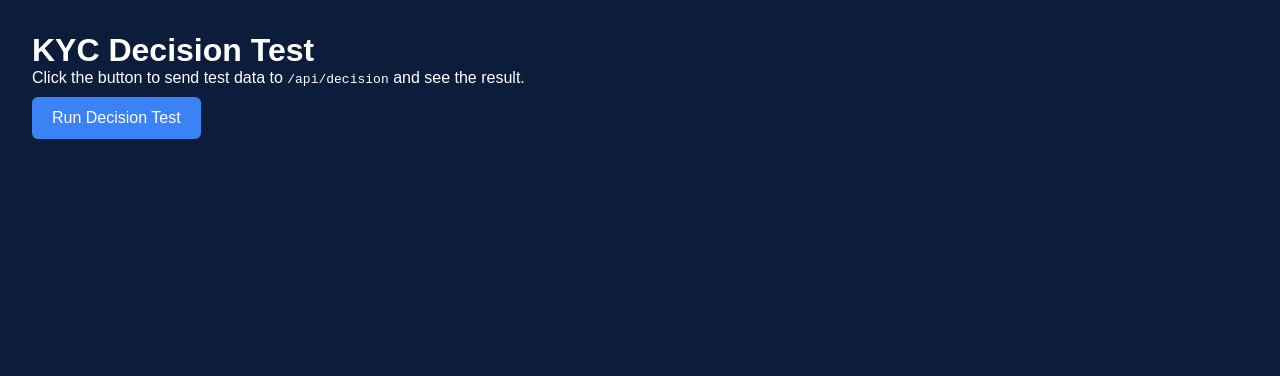
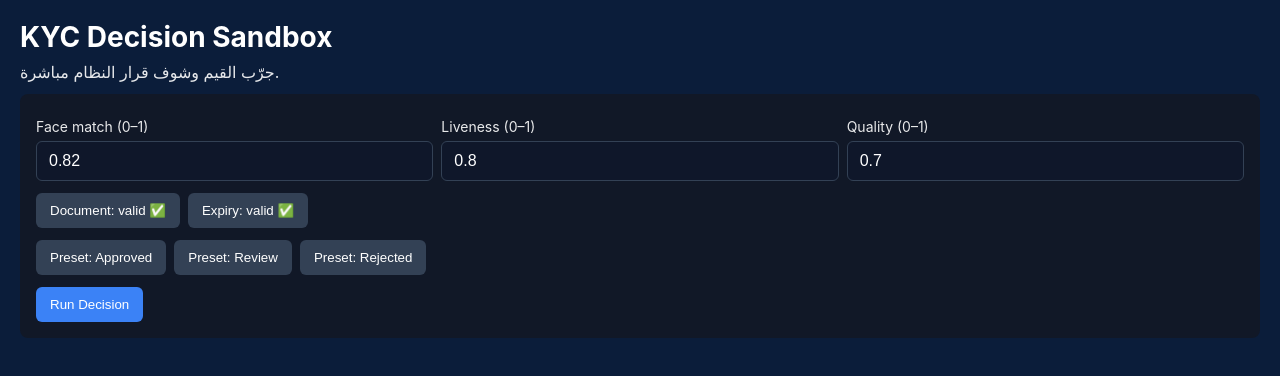
Before and after one commit to genio-ai/genio-os, a Next.js app: page /kyc-test in a window 1280 px wide. Shown: the top 376 px of the page. Built offline with nearby package versions, Linux system fonts and the light colour scheme.

Commit message:
Update kyc-test.js

```diff
--- a/pages/kyc-test.js
+++ b/pages/kyc-test.js
@@ -1,8 +1,14 @@
 import { useState } from "react";
 
 export default function KycTest() {
-  const [result, setResult] = useState(null);
+  const [faceMatch, setFaceMatch] = useState(0.82);
+  const [liveness, setLiveness]   = useState(0.80);
+  const [quality, setQuality]     = useState(0.70);
+  const [docValid, setDocValid]   = useState(true);
+  const [expiryValid, setExpiryValid] = useState(true);
+
   const [loading, setLoading] = useState(false);
+  const [result, setResult]   = useState(null);
 
   const runDecision = async () => {
     setLoading(true);
@@ -12,47 +18,109 @@ export default function KycTest() {
         method: "POST",
         headers: { "Content-Type": "application/json" },
         body: JSON.stringify({
-          faceMatch: 0.76,
-          liveness: 0.82,
-          quality: 0.65,
-          docValid: true,
-          expiryValid: true,
+          faceMatch: Number(faceMatch),
+          liveness: Number(liveness),
+          quality: Number(quality),
+          docValid,
+          expiryValid
         }),
       });
-
       const data = await res.json();
       setResult(data);
-    } catch (err) {
-      setResult({ error: "Network error", details: err.message });
+    } catch (e) {
+      setResult({ error: "network_error", details: e.message });
     } finally {
       setLoading(false);
     }
   };
 
+  // Presets سريعة
+  const setPreset = (type) => {
+    if (type === "approved") {
+      setFaceMatch(0.88); setLiveness(0.86); setQuality(0.75);
+      setDocValid(true); setExpiryValid(true);
+    } else if (type === "review") {
+      setFaceMatch(0.76); setLiveness(0.72); setQuality(0.62);
+      setDocValid(true); setExpiryValid(true);
+    } else if (type === "rejected") {
+      setFaceMatch(0.62); setLiveness(0.60); setQuality(0.50);
+      setDocValid(false); setExpiryValid(false);
+    }
+  };
+
+  const box = { background:"#0B1D3A", minHeight:"100vh", color:"#fff", padding:"20px", fontFamily:"-apple-system,Segoe UI,Roboto,Arial,sans-serif" };
+  const card = { background:"#111827", borderRadius:8, padding:16, marginTop:12 };
+  const label = { display:"block", fontSize:14, marginBottom:6, opacity:.9 };
+  const input = { width:"100%", padding:"10px 12px", borderRadius:6, border:"1px solid #334155", background:"#0f172a", color:"#fff", fontSize:16 };
+  const row = { display:"flex", gap:8, flexWrap:"wrap", marginTop:8 };
+  const btn = { padding:"10px 14px", border:"none", borderRadius:6, color:"#fff", cursor:"pointer" };
+  const btnPrimary = { ...btn, background:"#3B82F6" };
+  const btnGhost   = { ...btn, background:"#334155" };
+
   return (
-    <div style={{ minHeight: "100vh", background: "#0B1D3A", color: "#fff", padding: "2rem", fontFamily: "Arial, sans-serif" }}>
-      <h1>KYC Decision Test</h1>
-      <p>Click the button to send test data to <code>/api/decision</code> and see the result.</p>
-      <button
-        onClick={runDecision}
-        style={{
-          background: "#3B82F6",
-          color: "#fff",
-          border: "none",
-          padding: "12px 20px",
-          borderRadius: "6px",
-          cursor: "pointer",
-          fontSize: "16px",
-          marginTop: "10px"
-        }}
-      >
-        {loading ? "Loading..." : "Run Decision Test"}
-      </button>
+    <div style={box}>
+      <h1 style={{margin:0, fontSize:28}}>KYC Decision Sandbox</h1>
+      <p style={{opacity:.9, marginTop:8}}>جرّب القيم وشوف قرار النظام مباشرة.</p>
+
+      <div style={card}>
+        <div style={row}>
+          <div style={{flex:"1 1 140px"}}>
+            <label style={label}>Face match (0–1)</label>
+            <input
+              type="number" step="0.01" min="0" max="1"
+              value={faceMatch}
+              onChange={e=>setFaceMatch(e.target.value)}
+              style={input}
+            />
+          </div>
+          <div style={{flex:"1 1 140px"}}>
+            <label style={label}>Liveness (0–1)</label>
+            <input
+              type="number" step="0.01" min="0" max="1"
+              value={liveness}
+              onChange={e=>setLiveness(e.target.value)}
+              style={input}
+            />
+          </div>
+          <div style={{flex:"1 1 140px"}}>
+            <label style={label}>Quality (0–1)</label>
+            <input
+              type="number" step="0.01" min="0" max="1"
+              value={quality}
+              onChange={e=>setQuality(e.target.value)}
+              style={input}
+            />
+          </div>
+        </div>
+
+        <div style={{...row, marginTop:12}}>
+          <button onClick={()=>setDocValid(v=>!v)} style={btnGhost}>
+            Document: {docValid ? "valid ✅" : "invalid ❌"}
+          </button>
+          <button onClick={()=>setExpiryValid(v=>!v)} style={btnGhost}>
+            Expiry: {expiryValid ? "valid ✅" : "expired ❌"}
+          </button>
+        </div>
+
+        <div style={{...row, marginTop:12}}>
+          <button onClick={()=>setPreset("approved")} style={btnGhost}>Preset: Approved</button>
+          <button onClick={()=>setPreset("review")}   style={btnGhost}>Preset: Review</button>
+          <button onClick={()=>setPreset("rejected")} style={btnGhost}>Preset: Rejected</button>
+        </div>
+
+        <div style={{...row, marginTop:12}}>
+          <button onClick={runDecision} style={btnPrimary}>
+            {loading ? "Processing..." : "Run Decision"}
+          </button>
+        </div>
+      </div>
 
       {result && (
-        <pre style={{ marginTop: "20px", background: "#111827", padding: "15px", borderRadius: "6px", overflowX: "auto" }}>
-          {JSON.stringify(result, null, 2)}
-        </pre>
+        <div style={card}>
+          <pre style={{margin:0, whiteSpace:"pre-wrap"}}>
+            {JSON.stringify(result, null, 2)}
+          </pre>
+        </div>
       )}
     </div>
   );
```
